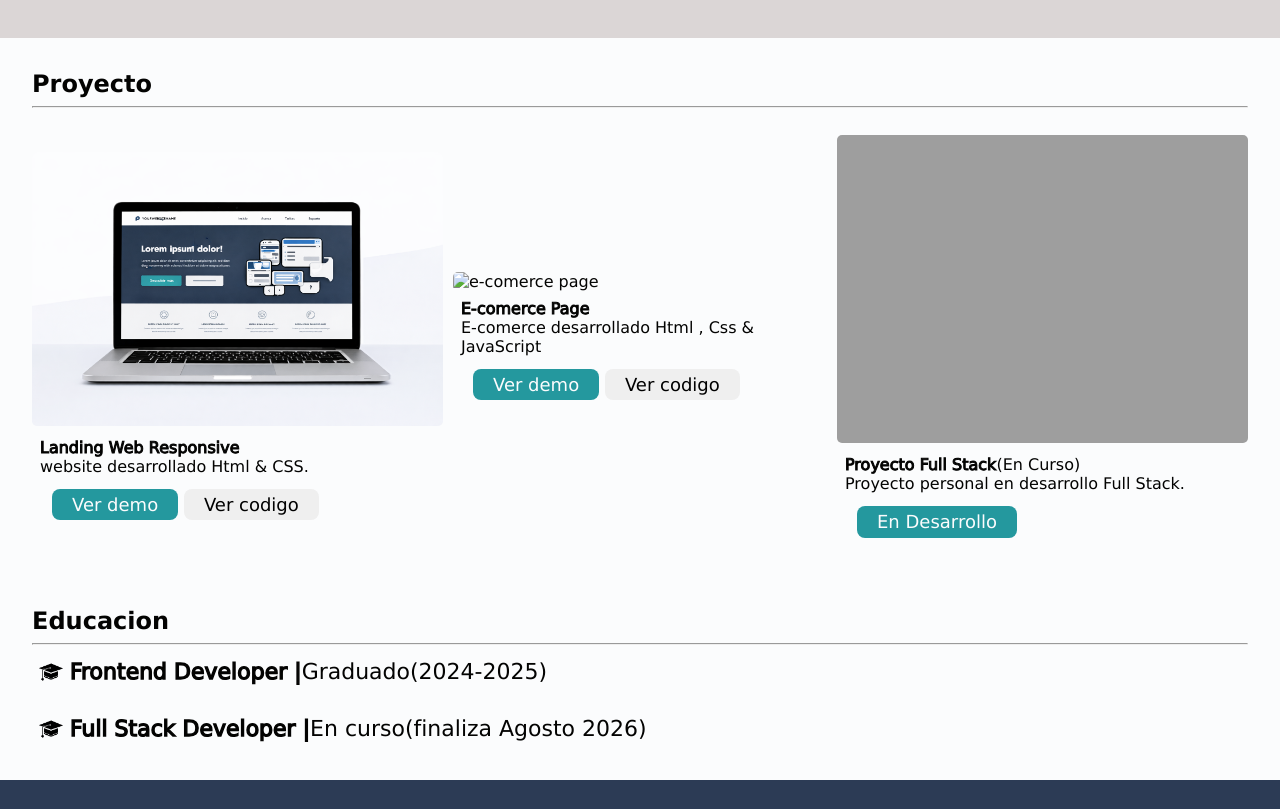
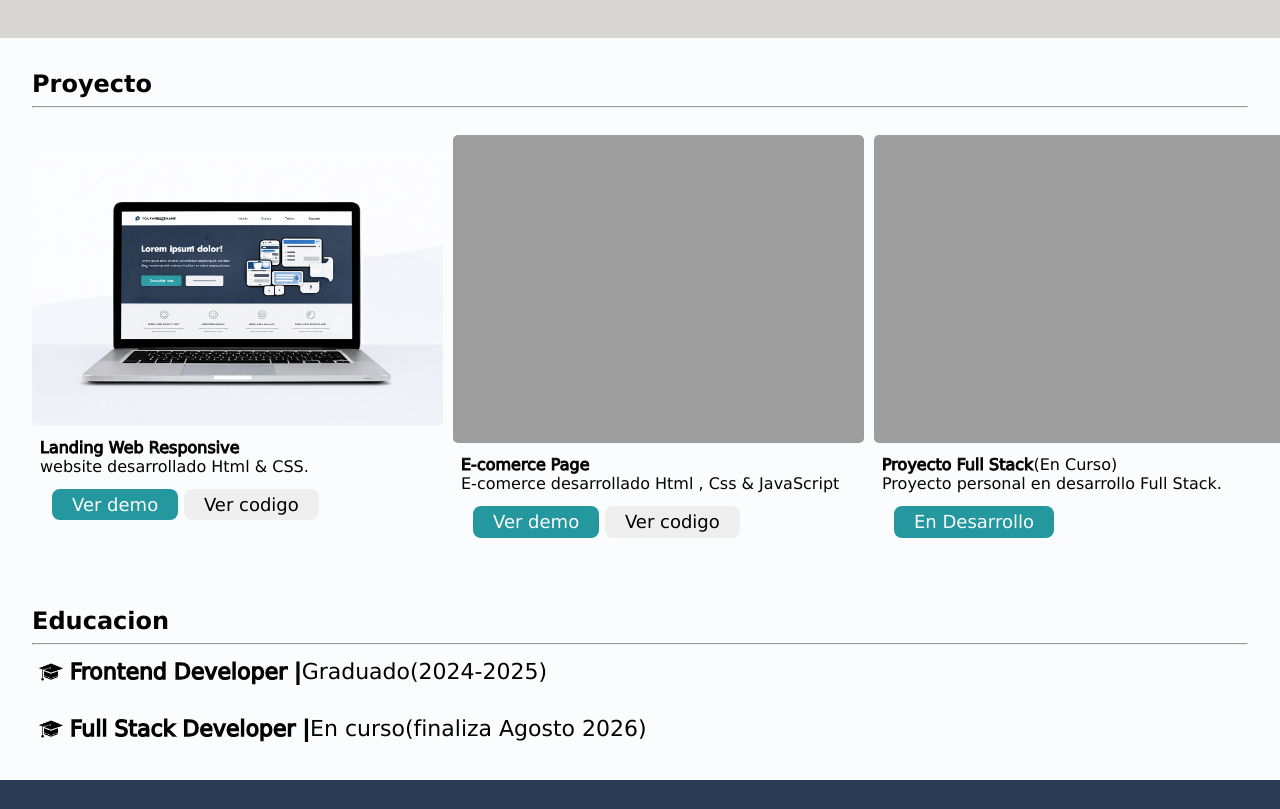
Before and after one commit to leoabah/main, a plain HTML site: page index.html in a window 1280 px wide. Shown: the part 880-1689 px from the top of the page. Drawn offline with Linux system fonts and the light colour scheme; the site is published under a folder, as on GitHub Pages, so addresses that start at the root find nothing.

Commit message:
visibilidad img e.comerce

```diff
--- a/index.html
+++ b/index.html
@@ -100,7 +100,7 @@
                             </div>
                         </div>
                         <div class="proyecto-card">
-                            <img src="/assets/porrtafolio.png" alt="e-comerce page"><P><span> E-comerce Page</span>
+                            <img src="assets/porrtafolio.png" alt="e-comerce page"><P><span> E-comerce Page</span>
                             <br>E-comerce desarrollado
                                 Html , Css & JavaScript </p>
                             <div class="btn">
```
